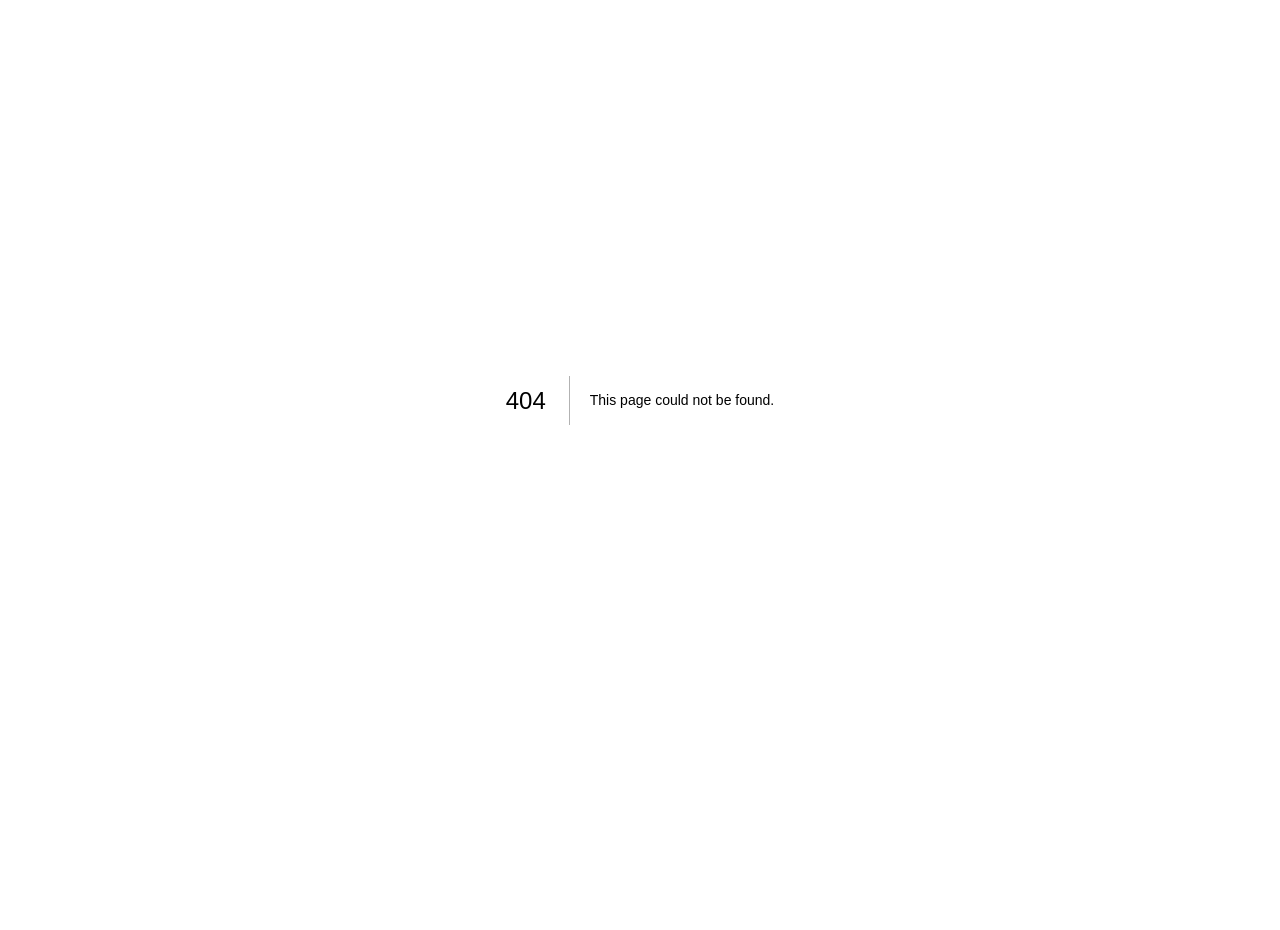
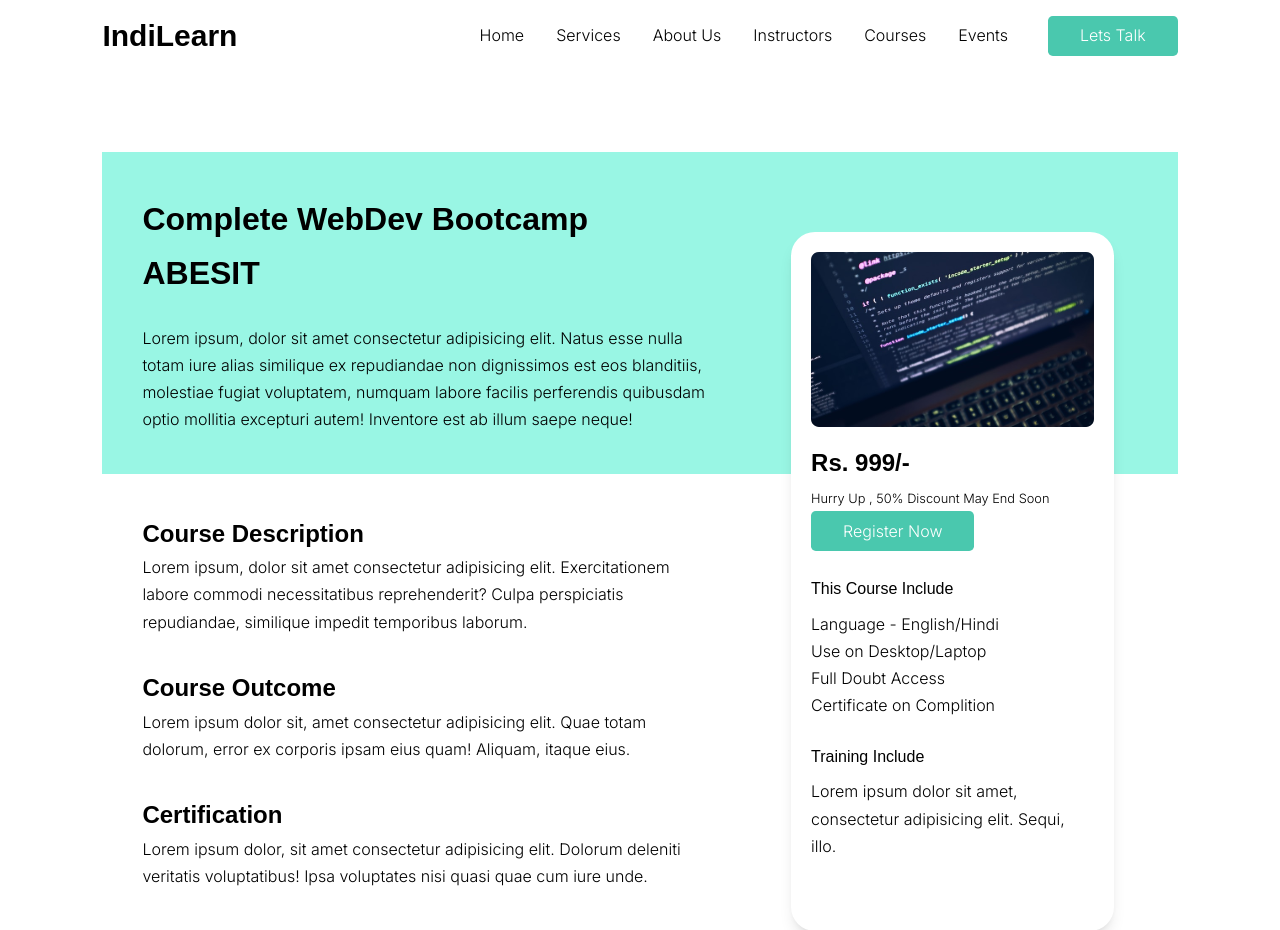
Before and after one commit to Ayuxh-Pratap/indilearn, a Next.js app: page /courseDetail in a window 1280 px wide. Before the commit this address had no page. Shown: the top 930 px of the page. Before the commit the page ends 800 px from the top, so only its background shows below. Built offline with nearby package versions, Linux system fonts and the light colour scheme.

Commit message:
cor det cor evev fot hero nav links fix ft

```diff
--- /dev/null
+++ b/app/courseDetail/page.js
@@ -0,0 +1,19 @@
+import CourseDetail from "@/components/CourseDetail"
+import Courses from "@/components/Courses"
+import FaqAbt from "@/components/FaqAbt"
+import Footer from "@/components/Footer"
+import Navbar from "@/components/Navbar"
+
+const page = () => {
+  return (
+    <main className="bg-white">
+        <Navbar />
+        <CourseDetail />
+        <Courses/>
+        <FaqAbt />
+        <Footer />
+    </main>
+  )
+}
+
+export default page
--- /dev/null
+++ b/components/CourseDetail.jsx
@@ -0,0 +1,69 @@
+import React from 'react'
+
+const CourseDetail = () => {
+    return (
+        <section className='lg:container lg:pt-[5rem] pt-0 lg:relative'>
+            <div className='bg-teal-200'>
+                <div className='lg:w-[60%] w-full p-10 text-black'>
+                    <h3 className='mb-6'>
+                        Complete WebDev Bootcamp ABESIT
+                    </h3>
+                    <p>
+                        Lorem ipsum, dolor sit amet consectetur adipisicing elit. Natus esse nulla totam iure alias similique ex repudiandae non dignissimos est eos blanditiis, molestiae fugiat voluptatem, numquam labore facilis perferendis quibusdam optio mollitia excepturi autem! Inventore est ab illum saepe neque!
+                    </p>
+
+                </div>
+            </div>
+            <div className='text-black shadow-lg lg:mt-0 mt-6 bg-white rounded-3xl lg:w-[30%] w-[90%] mx-auto lg:absolute right-16 top-[10rem] p-5'>
+                <img className='mb-4' src="course_img.svg" alt="" />
+                <h4>Rs. 999/-</h4>
+                <small className='mb-2'>Hurry Up , 50% Discount May End Soon</small> <br />
+                <button className='btn mb-6'><a href="/">Register Now</a></button>
+                <h5 className='mb-2'>This Course Include</h5>
+                <li>Language - English/Hindi</li>
+                <li>Use on Desktop/Laptop</li>
+                <li>Full Doubt Access</li>
+                <li>Certificate on Complition</li>
+                <hr className='w-[90%] h-10px text-black mb-6' />
+                <h5 className='mb-2'>Training Include</h5>
+                <p>Lorem ipsum dolor sit amet, consectetur adipisicing elit. Sequi, illo.</p>
+                <hr className='w-[90%] h-10px text-black mb-6' />
+                <a href="">Socials</a>
+            </div>
+            <div>
+                <div>
+                    <div className='text-black lg:w-[60%] w-full p-10'>
+                        <h4>
+                            Course Description
+                        </h4>
+                        <p className='mb-8'>
+                            Lorem ipsum, dolor sit amet consectetur adipisicing elit. Exercitationem labore commodi necessitatibus reprehenderit? Culpa perspiciatis repudiandae, similique impedit temporibus laborum.
+                        </p>
+                        <h4>
+                            Course Outcome
+                        </h4>
+                        <p className='mb-8'>
+                            Lorem ipsum dolor sit, amet consectetur adipisicing elit. Quae totam dolorum, error ex corporis ipsam eius quam! Aliquam, itaque eius.
+                        </p>
+                        <h4>
+                            Certification
+                        </h4>
+                        <p className='mb-8'>
+                            Lorem ipsum dolor, sit amet consectetur adipisicing elit. Dolorum deleniti veritatis voluptatibus! Ipsa voluptates nisi quasi quae cum iure unde.
+                        </p>
+                        <h4>
+                            Who Can Buy This Coures
+                        </h4>
+                        <p className='mb-10'>
+                            Lorem ipsum dolor sit amet consectetur adipisicing elit. Facilis, labore!
+                        </p>
+                        <button className='group btn round black'><a className='text-black group-hover:text-white' href="/">Register Now</a></button>
+
+                    </div>
+                </div>
+            </div>
+        </section>
+    )
+}
+
+export default CourseDetail
--- a/components/Courses.jsx
+++ b/components/Courses.jsx
@@ -45,7 +45,7 @@ const Courses = () => {
     ]
 
     return (
-        <section className='lg:container bg-dark text-center lg:rounded-[1rem]'>
+        <section id='courses' className='lg:container bg-dark text-center lg:rounded-[1rem]'>
             <div className='mb-16 px-10'>
                 <h2>Our Courses</h2>
                 <h3 className='text-white center lg:w-[35rem] mb-4'>Our Best Courses Offered and Teach By Best of The Instructors</h3>
@@ -63,7 +63,7 @@ const Courses = () => {
                             <p className='mb-4'>{item.des}</p>
                             <h3 className='mb-3'>{item.price}</h3>
                             <div className='flex justify-between'>
-                                <button className='btn'><a href="/" className='text-[0.8rem]'>{item.tag}</a></button>
+                                <button className='btn'><a href="/courseDetail" className='text-[0.8rem]'>{item.tag}</a></button>
                                 <button className='btn'><a href="/" className='text-[0.8rem]'>{item.buy}</a></button>
                             </div>
                         </div>
--- a/components/Events.jsx
+++ b/components/Events.jsx
@@ -27,7 +27,7 @@ const Events = () => {
     ]
 
     return (
-        <section className='container text-center'>
+        <section id='events' className='container text-center'>
             <div className='text-black mb-16'>
                 <h2>Our Events</h2>
                 <h3 className='mb-4'>How We Meet and Connect With Community</h3>
--- a/components/Footer.jsx
+++ b/components/Footer.jsx
@@ -7,13 +7,13 @@ const Footer = () => {
         <footer className='bg-black py-20'>
             <div className='flex items-center lg:gap-0 gap-10 flex-col lg:flex-row justify-center lg:justify-around mb-10'>
                 <h3>IndiLearn</h3>
-                <ul className='flex lg:flex-row flex-col text-center justify-center lg:flex-ror gap-8 lg:mb-0 mb-10'>
-                    <li><a href="/" className='text-white'>Home</a></li>
-                    <li><a href="/" className='text-white'>Courses</a></li>
-                    <li><a href="/" className='text-white'>Instructors</a></li>
-                    <li><a href="/" className='text-white'>Services</a></li>
-                    <li><a href="/" className='text-white'>About Us</a></li>
-                    <li><a href="/" className='text-white'>Events</a></li>
+                <ul className='flex lg:flex-row flex-col text-white text-center justify-center lg:flex-ror gap-8 lg:mb-0 mb-10'>
+                    <li><a href="/">Home</a></li>
+                    <li><a href="#services">Services</a></li>
+                    <li><a href="/AboutUs">About Us</a></li>
+                    <li><a href="#instructors">Instructors</a></li>
+                    <li><a href="#courses">Courses</a></li>
+                    <li><a href="#events">Events</a></li>
                 </ul>
                 <div className='flex gap-4'>
                     <a href="/"><FaHeart /></a>
--- a/components/Hero.jsx
+++ b/components/Hero.jsx
@@ -11,7 +11,7 @@ const Hero = () => {
                 <p className='mb-4 text-[1rem] text-slate-900 lg:w-[50rem]'>
                 Lorem ipsum dolor sit amet, consectetur adipiscing elit, sed do eiusmod tempor incididunt ut labore et dolore magna aliqua. Ut porttitor leo a diam sollicitudin tempor id eu. Pellentesque habitant morbi tristique senectus et netus. Praesent elementum facilisis , Lorem ipsum dolor sit amet, consectetur adipiscing elit, sed do eiusmod tempor incididunt .
                 </p>
-                <button className='btn primary mb-10'><a href="/">Our Services</a></button>
+                <button className='btn primary mb-10'><a href="#services">Our Services</a></button>
                 <a href="/" className='lg:flex gap-2 items-center bottom-40 right-0 m-0 p-0 rotate-90 absolute text-black hidden'>Scroll Dowm <MdKeyboardDoubleArrowRight /></a>
             </div>
             <img src="hero_img.svg" alt="" />
--- a/components/Instructors.jsx
+++ b/components/Instructors.jsx
@@ -50,7 +50,7 @@ const Instructors = () => {
     ]
 
     return (
-        <section className='container text-center'>
+        <section id='instructors' className='container text-center'>
             <div className='text-black mb-16'>
                 <h2>Our Heroes</h2>
                 <h3 className='mb-4'>Meet Our Instructors</h3>
--- a/components/Navbar.jsx
+++ b/components/Navbar.jsx
@@ -10,11 +10,11 @@ const Navbar = () => {
         <div className='flex gap-10 items-center'>
           <ul className='lg:flex gap-8 items-center hidden'>
             <li><a href="/" className='text-black'>Home</a></li>
-            <li><a href="/" className='text-black'>Courses</a></li>
-            <li><a href="/" className='text-black'>Instructors</a></li>
-            <li><a href="/" className='text-black'>Services</a></li>
+            <li><a href="#services" className='text-black'>Services</a></li>
             <li><a href="/AboutUs" className='text-black'>About Us</a></li>
-            <li><a href="/" className='text-black'>Events</a></li>
+            <li><a href="#instructors" className='text-black'>Instructors</a></li>
+            <li><a href="#courses" className='text-black'>Courses</a></li>
+            <li><a href="#events" className='text-black'>Events</a></li>
           </ul>
           <button className='btn primary'><a href="/contact">Lets Talk</a></button>
         </div>
--- a/components/Services.jsx
+++ b/components/Services.jsx
@@ -32,7 +32,7 @@ const Services = () => {
         },
     ]
     return (
-        <section className='container py-10'>
+        <section id='services' className='container py-10'>
             <div className='text-center mb-10'>
                 <h2>Our Services</h2>
                 <h3 className='lg:w-[60rem] center'>We Put You In TOP 1% With Our Industry Rated Curriculum
```
